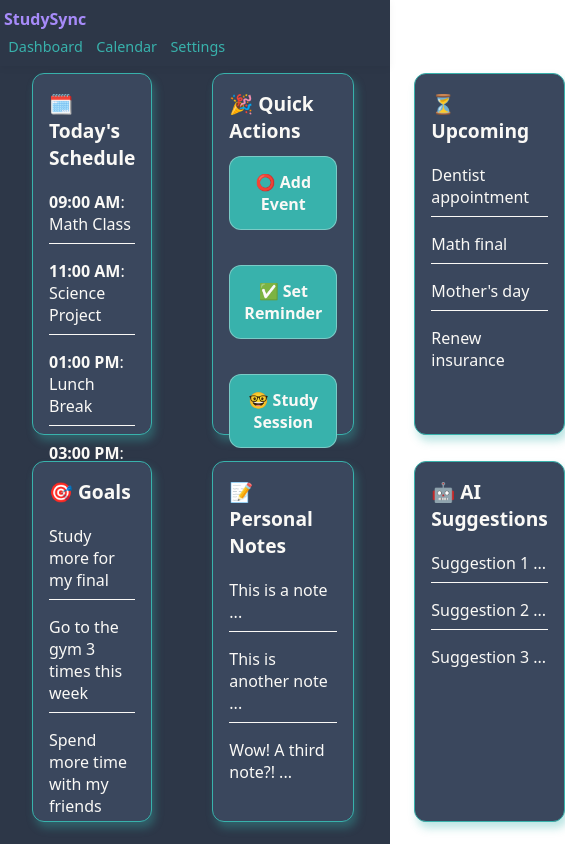
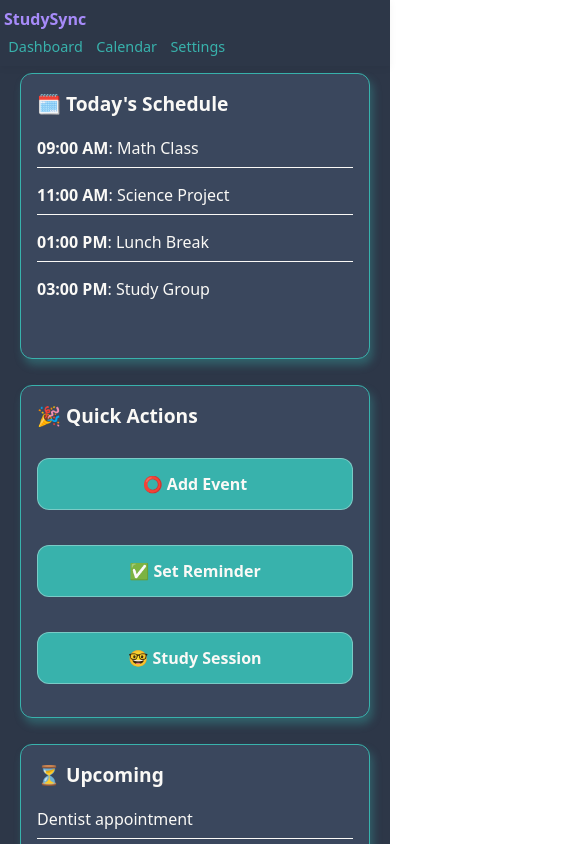
Before and after one commit to CMPT-276-SUMMER-2025/final-project-24-horizons, a React (Vite) app: page /dashboard in a window 390 px wide. Shown: the top 844 px of the page, 565 px wide, since content can reach past the window. Built offline with nearby package versions, Linux system fonts and the light colour scheme.

Commit message:
feat: make dashboard responsive and adaptive to screen size
- Add tablet view with 2 columns
- Add mobile view with 1 column
- Add browser scrolling compatibility

```diff
--- a/src/dashboard.css
+++ b/src/dashboard.css
@@ -12,11 +12,11 @@
 .dashboard-grid {
   display: grid;
   grid-template-columns: repeat(3, 1fr); /* Make 6 grid squares */
-  grid-template-rows: repeat(2, 1fr);
+  grid-template-rows: repeat(2, minmax(200px, 1fr)); /* Flexible rows with minimum height */
   gap: 60px;
   width: 100vw;
-  height: calc(100vh - 100px); /* Account for navbar height */
-  padding: 5px 32px 24px;
+  min-height: calc(100vh - 100px); /* Use min-height instead of height to allow scrolling */
+  padding: 5px 32px 40px;
   box-sizing: border-box;
   align-items: center;
 }
@@ -34,6 +34,8 @@
   color: var(--color-bg);
   animation: floatIn 0.45s cubic-bezier(0.23, 1, 0.32, 1);
   transition: transform 0.45s cubic-bezier(0.23, 1, 0.32, 1);
+  overflow: hidden; /* Prevent content from overflowing widget boundaries */
+  overflow-wrap: break-word; /* Break long words to fit container */
 }
 
 .dashboard-widget:hover {
@@ -65,3 +67,31 @@
   background: var(--color-primary);
   color: var(--color-dark);
 }
+
+/* Responsive grid for smaller screens */
+
+@media (max-width: 768px) {
+  .dashboard-grid {
+    grid-template-columns: 1fr; /* Single column on mobile */
+    grid-template-rows: auto;
+    padding: 20px 20px 40px;
+    height: auto;
+  }
+
+  .dashboard-widget:hover {
+    transform: none; /* Disable hover effect on mobile */
+  }
+}
+
+@media (max-width: 1024px) and (min-width: 769px) {
+  .dashboard-grid {
+    grid-template-columns: repeat(2, 1fr); /* 2 columns on tablets */
+    grid-template-rows: auto;
+    padding: 20px 32px 40px;
+    min-height: calc(100vh - 100px);
+  }
+
+  .dashboard-widget:hover {
+    transform: none; /* Disable hover effect on tablets */
+  }
+}
```
